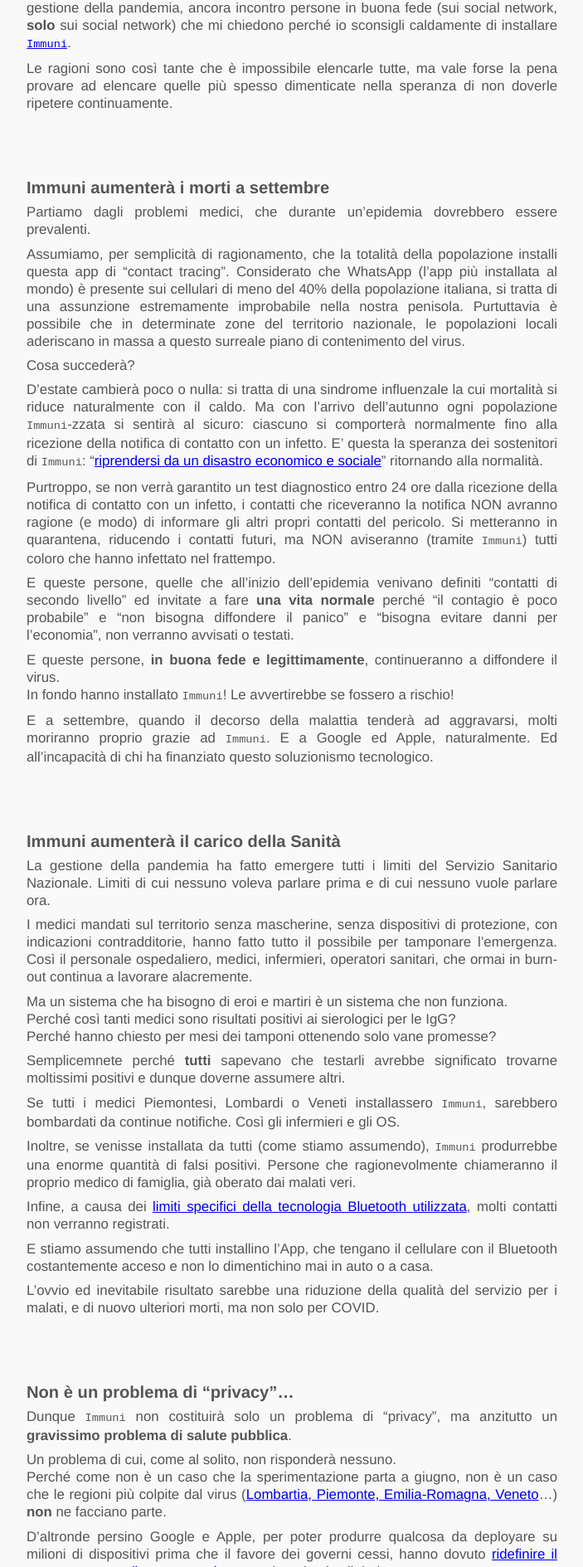
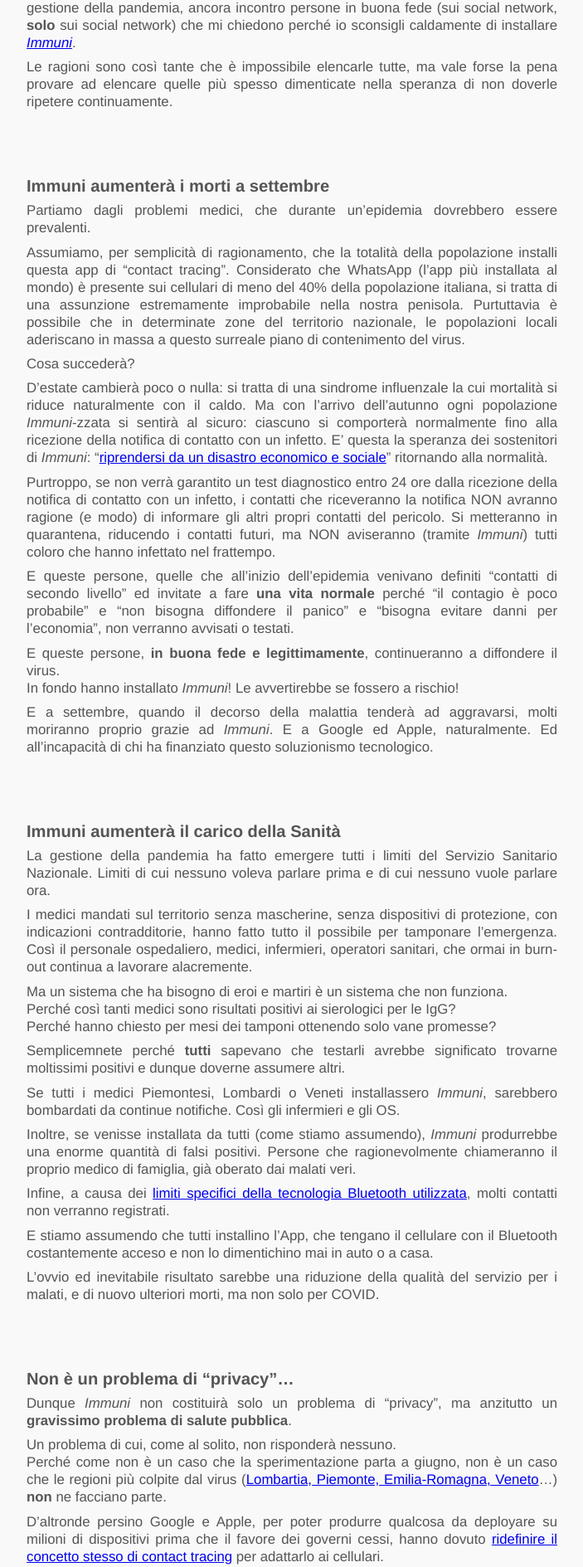
Before and after one commit to Shamar/shamar.github.io, a Jekyll site: the page built from _posts/2020-06-03-perche_sconsiglio_di_installare_immuni.markdown, in a window 1280 px wide. Shown: the part 541-2430 px from the top of the page at 83% size, without its empty margins (288-991 px from the left). Built offline with Jekyll 4.4.1, drawn with Linux system fonts in a browser that asks for light colours.

```diff
--- a/_posts/2020-06-03-perche_sconsiglio_di_installare_immuni.markdown
+++ b/_posts/2020-06-03-perche_sconsiglio_di_installare_immuni.markdown
@@ -11,7 +11,7 @@ author: giacomo
 Dopo mesi in cui [molti si sono battuti](https://www.lemonde.fr/idees/article/2020/04/25/stopcovid-est-un-projet-desastreux-pilote-par-des-apprentis-sorciers_6037721_3232.html)
 per riportare un po' di lucidità nella grottesca gestione della pandemia,
 ancora incontro persone in buona fede (sui social network, **solo** sui
-social network) che mi chiedono perché io sconsigli caldamente di installare [`Immuni`](https://www.immuni.italia.it/).
+social network) che mi chiedono perché io sconsigli caldamente di installare [*Immuni*](https://www.immuni.italia.it/).
 
 Le ragioni sono così tante che è impossibile elencarle tutte, ma vale forse la pena
 provare ad elencare quelle più spesso dimenticate nella speranza di
@@ -32,15 +32,15 @@ Cosa succederà?
 
 D'estate cambierà poco o nulla: si tratta di una sindrome influenzale la cui mortalità
 si riduce naturalmente con il caldo. Ma con l'arrivo dell'autunno ogni popolazione
-`Immuni`-zzata si sentirà al sicuro: ciascuno si comporterà normalmente fino alla ricezione
-della notifica di contatto con un infetto. E' questa la speranza dei sostenitori di `Immuni`:
+*Immuni*-zzata si sentirà al sicuro: ciascuno si comporterà normalmente fino alla ricezione
+della notifica di contatto con un infetto. E' questa la speranza dei sostenitori di *Immuni*:
 "[riprendersi da un disastro economico e sociale](https://twitter.com/mamo75r/status/1267914603964567558)"
 ritornando alla normalità.
 
 Purtroppo, se non verrà garantito un test diagnostico entro 24 ore
 dalla ricezione della notifica di contatto con un infetto, i contatti che riceveranno
 la notifica NON avranno ragione (e modo) di informare gli altri propri contatti del pericolo.
-Si metteranno in quarantena, riducendo i contatti futuri, ma NON aviseranno (tramite `Immuni`)
+Si metteranno in quarantena, riducendo i contatti futuri, ma NON aviseranno (tramite *Immuni*)
 tutti coloro che hanno infettato nel frattempo.
 
 E queste persone, quelle che all'inizio dell'epidemia venivano definiti "contatti di secondo
@@ -49,10 +49,10 @@ livello" ed invitate a fare **una vita normale** perché "il contagio è poco pr
 verranno avvisati o testati.
 
 E queste persone, **in buona fede e legittimamente**, continueranno a diffondere il virus.
-In fondo hanno installato `Immuni`! Le avvertirebbe se fossero a rischio!
+In fondo hanno installato *Immuni*! Le avvertirebbe se fossero a rischio!
 
 E a settembre, quando il decorso della malattia tenderà ad aggravarsi, molti moriranno
-proprio grazie ad `Immuni`. E a Google ed Apple, naturalmente. Ed all'incapacità di
+proprio grazie ad *Immuni*. E a Google ed Apple, naturalmente. Ed all'incapacità di
 chi ha finanziato questo soluzionismo tecnologico.
 
 # Immuni aumenterà il carico della Sanità
@@ -72,10 +72,10 @@ Perché hanno chiesto per mesi dei tamponi ottenendo solo vane promesse?
 Semplicemnete perché **tutti** sapevano che testarli avrebbe significato
 trovarne moltissimi positivi e dunque doverne assumere altri.
 
-Se tutti i medici Piemontesi, Lombardi o Veneti installassero `Immuni`, sarebbero
+Se tutti i medici Piemontesi, Lombardi o Veneti installassero *Immuni*, sarebbero
 bombardati da continue notifiche. Così gli infermieri e gli OS.
 
-Inoltre, se venisse installata da tutti (come stiamo assumendo), `Immuni` produrrebbe
+Inoltre, se venisse installata da tutti (come stiamo assumendo), *Immuni* produrrebbe
 una enorme quantità di falsi positivi. Persone che ragionevolmente chiameranno
 il proprio medico di famiglia, già oberato dai malati veri.
 
@@ -89,7 +89,7 @@ servizio per i malati, e di nuovo ulteriori morti, ma non solo per COVID.
 
 # Non è un problema di "privacy"...
 
-Dunque `Immuni` non costituirà solo un problema di "privacy", ma anzitutto un **gravissimo problema di salute pubblica**.
+Dunque *Immuni* non costituirà solo un problema di "privacy", ma anzitutto un **gravissimo problema di salute pubblica**.
 
 Un problema di cui, come al solito, non risponderà nessuno.
 Perché come non è un caso che la sperimentazione parta a giugno, non è un caso che le
@@ -101,7 +101,7 @@ di dispositivi prima che il favore dei governi cessi, hanno dovuto
 [ridefinire il concetto stesso di contact tracing](https://medium.com/personaldata-io/inferring-distance-from-bluetooth-signal-strength-a-deep-dive-fe7badc2bb6d)
 per adattarlo ai cellulari.
 
-Ma vi sono **anche** moltissimi problemi "di privacy" bellamente ignorati da chi sviluppa `Immuni`.
+Ma vi sono **anche** moltissimi problemi "di privacy" bellamente ignorati da chi sviluppa *Immuni*.
 
 Uno tra tanti: mentre l'applicazione, di per sé, è tanto sicura quanto è sicuro il sistema operativo
 su cui gira ([molto poco](https://francozappa.github.io/about-bias/), ma questo costituisce un'altro ordine di problemi),
@@ -112,11 +112,11 @@ spoofer in grado di ricostruire la rete di contatti di una città come Roma, Mil
 
 # ... è un problema di Libertà.
 
-Dal punto di vista politico, il danno maggiore prodotto da `Immuni` è culturale.
+Dal punto di vista politico, il danno maggiore prodotto da *Immuni* è culturale.
 
 Anche se non può funzionare, anche se sarà **dannosa** per i cittadini più fragili
 (anziani, disabili, malati cronici...) che si ritroveranno circondati da persone
-convinte di non costituire un pericolo per loro, `Immuni` stabilirà un precedente pericolosissimo.
+convinte di non costituire un pericolo per loro, *Immuni* stabilirà un precedente pericolosissimo.
 
 L'idea che un App su un cellulare possa risolvere semplicemente problemi complessi di scala globale come una pandemia.
 E [non si potrà tornare indietro](https://www.latimes.com/opinion/story/2020-05-12/coronavirus-tracing-app-apple-google):
@@ -125,4 +125,4 @@ la **sorveglianza di massa** [verrà giustificata continuamente](https://www.nyt
 Qualsiasi informatico competente **riderebbe** di questo
 [soluzionismo tecnologico](https://www.open.online/2020/06/02/app-contact-tracing-bruce-schneier-intervista/).
 
-Per questo vi **S**consiglio caldamente `Immuni`.
+Per questo vi **S**consiglio caldamente *Immuni*.
```
